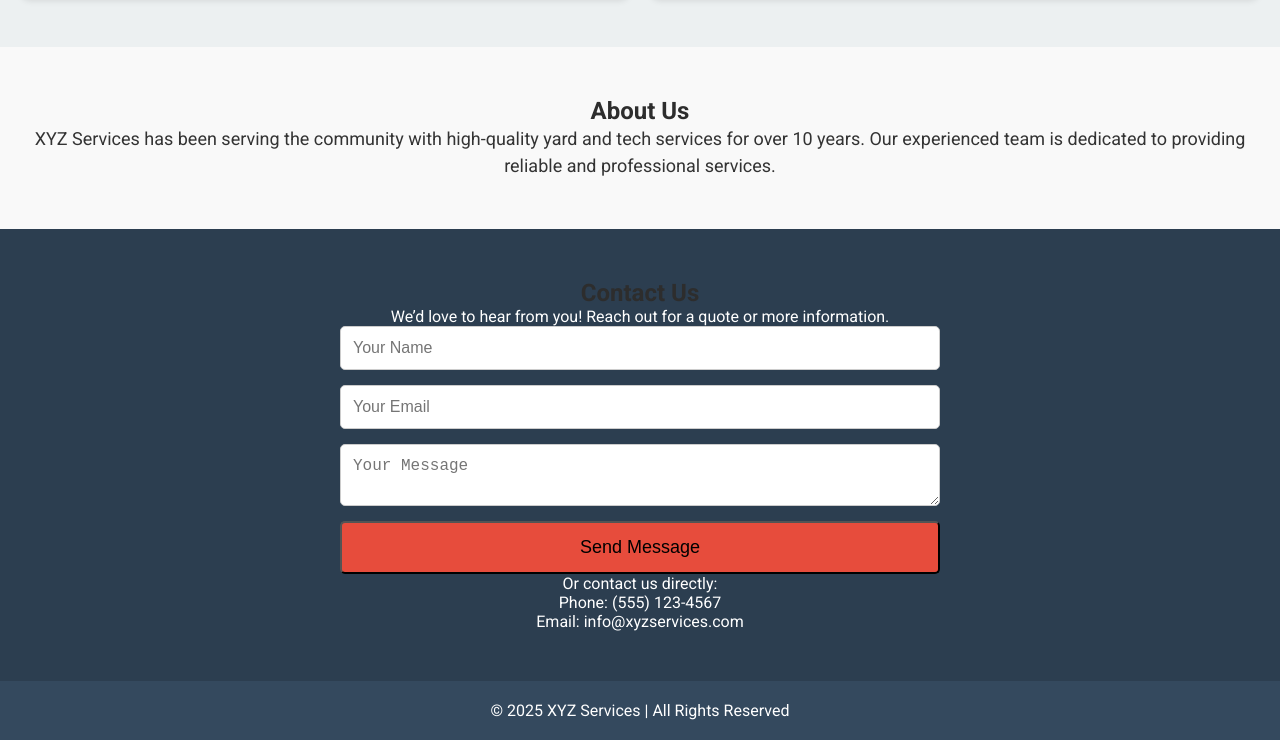
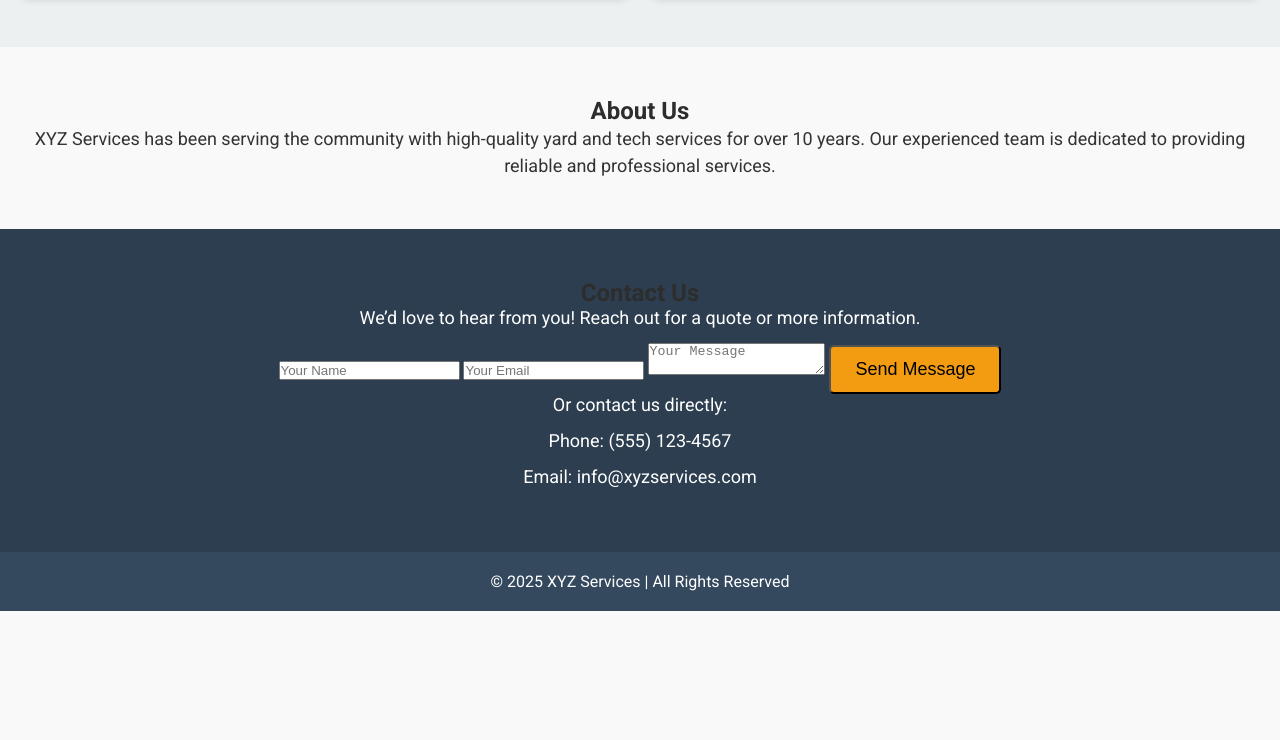
Before and after one commit to EhItsDJ/How-may-we-Help, a plain HTML site: page index.html in a window 1280 px wide. Shown: the part 800-1540 px from the top of the page. After the commit the page ends 1411 px from the top, so only its background shows below. Drawn offline with Linux system fonts and the light colour scheme.

Commit message:
Update styles.css

```diff
--- a/styles.css
+++ b/styles.css
@@ -22,7 +22,7 @@ a {
 
 /* Header */
 header {
-    background-color: #2c3e50;
+    background-color: #e74c3c; /* Red for strong brand identity */
     color: white;
     padding: 10px 20px;
     display: flex;
@@ -72,7 +72,7 @@ header nav ul li a:hover {
 }
 
 .cta-button {
-    background-color: #e74c3c;
+    background-color: #f39c12; /* Orange for call-to-action */
     padding: 12px 24px;
     border-radius: 5px;
     font-size: 18px;
@@ -80,7 +80,7 @@ header nav ul li a:hover {
 }
 
 .cta-button:hover {
-    background-color: #c0392b;
+    background-color: #e67e22; /* Darker orange on hover */
 }
 
 /* Services Section */
@@ -159,36 +159,23 @@ header nav ul li a:hover {
 /* Contact Section */
 #contact {
     padding: 50px 20px;
-    background-color: #2c3e50;
+    background-color: #2c3e50; /* Dark blue for a strong contact section */
     color: white;
     text-align: center;
 }
 
-#contact form {
-    max-width: 600px;
-    margin: 0 auto;
-    display: flex;
-    flex-direction: column;
+#contact p {
+    font-size: 18px;
+    margin-bottom: 15px;
 }
 
-#contact input, #contact textarea {
-    padding: 12px;
-    margin-bottom: 15px;
-    border: 1px solid #ccc;
-    border-radius: 5px;
-    font-size: 16px;
+#contact a {
+    color: #f39c12; /* Orange color for links */
+    font-weight: bold;
 }
 
-#contact button {
-    background-color: #e74c3c;
-    padding: 14px;
-    border-radius: 5px;
-    font-size: 18px;
-    cursor: pointer;
-}
-
-#contact button:hover {
-    background-color: #c0392b;
+#contact a:hover {
+    color: #e67e22; /* Darker orange for hover effect */
 }
 
 /* Footer */
```
